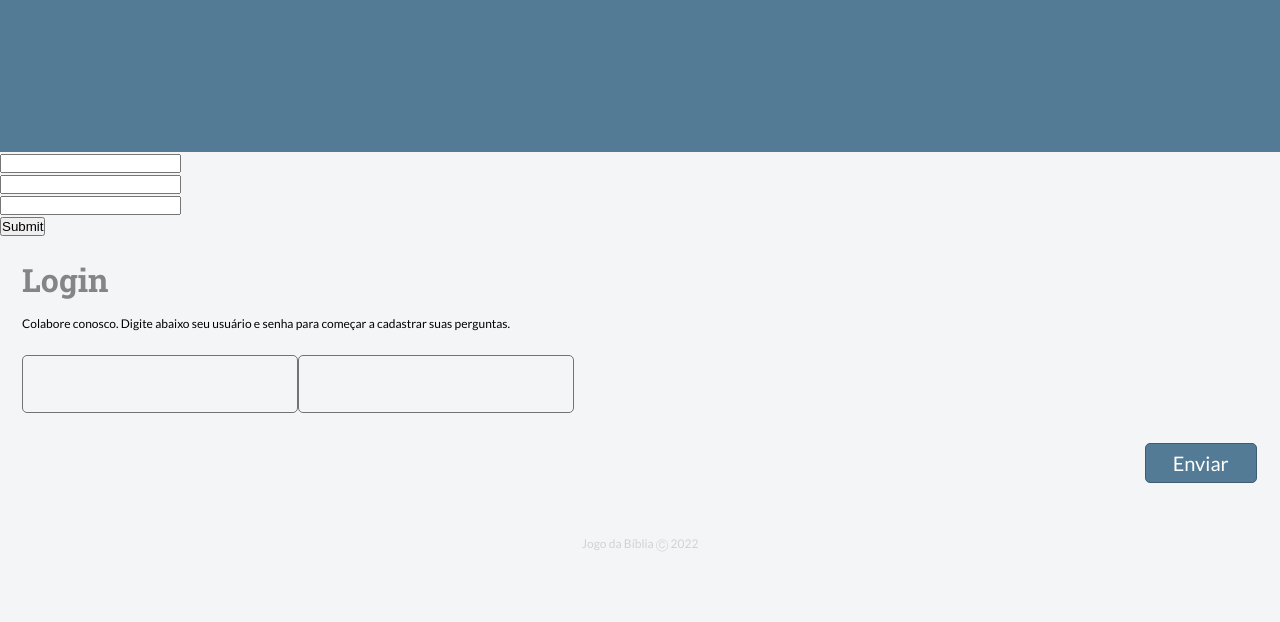
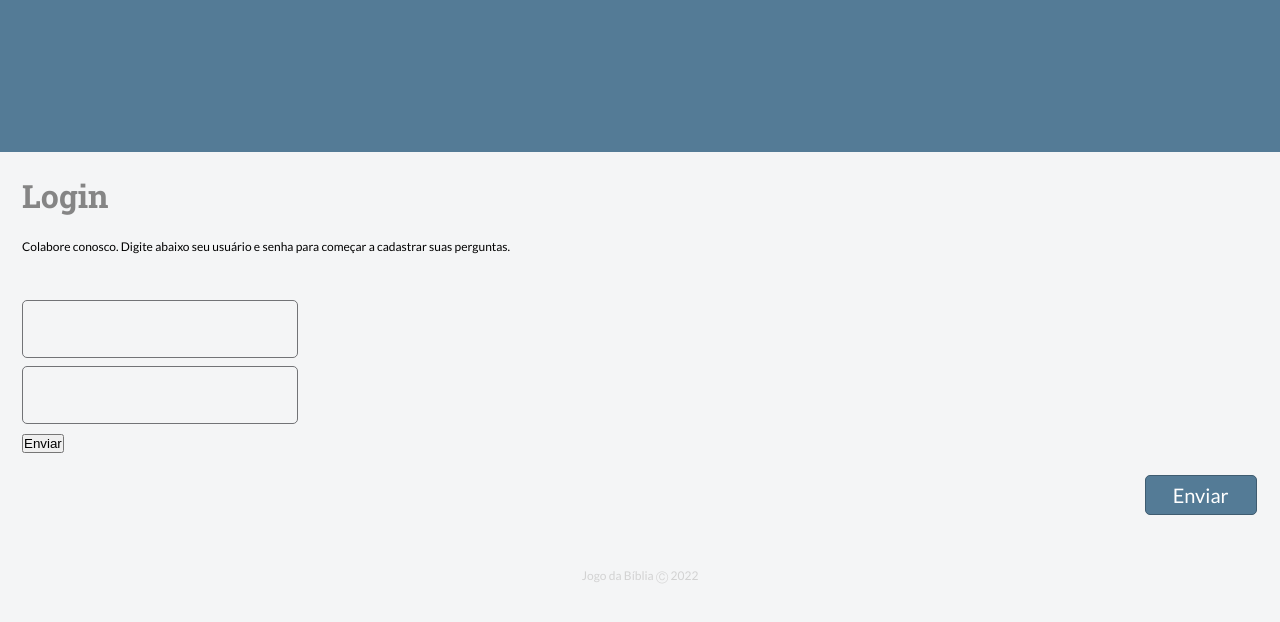
Before and after one commit to Thisistevin/jogodabiblia-1, a React (Create React App) app: page / in a window 1280 px wide. Shown: the top 622 px of the page. Built offline with nearby package versions, Linux system fonts and the light colour scheme.

Commit message:
Mudança do formulário para formik

```diff
--- a/src/Components/Formulario/index.jsx
+++ b/src/Components/Formulario/index.jsx
@@ -23,10 +23,6 @@ const validationSchema = Yup.object().shape({
       {({ isSubmitting }) => (
         <StyledForm>
           <StyledFieldWrapper>
-            <StyledField type="text" name="name" />
-            <StyledErrorMessage name="name" component="div" />
-          </StyledFieldWrapper>
-          <StyledFieldWrapper>
             <StyledField type="email" name="email" />
             <StyledErrorMessage name="email" component="div" />
           </StyledFieldWrapper>
@@ -35,7 +31,7 @@ const validationSchema = Yup.object().shape({
             <StyledErrorMessage name="password" component="div" />
           </StyledFieldWrapper>
           <button type="submit" disabled={isSubmitting}>
-            Submit
+            Enviar
           </button>
         </StyledForm>
       )}
--- a/src/Components/Formulario/styles.js
+++ b/src/Components/Formulario/styles.js
@@ -1,10 +1,20 @@
 import styled from 'styled-components';
 import { Form, Field, ErrorMessage } from 'formik';
 
+export default styled.button`
+  background-color: #547B96;
+  padding: 0px 27px;
+  height: 40px;
+  border: solid 1px #3F5C70;
+  font-family: "Lato", sans-serif;
+  font-size: 20px;
+  color: white;
+  border-radius: 5px;
+`;
 
 export const StyledForm = styled(Form)`
-  color: black;
   /* Estilos do formulário */
+  padding: 0px 22px 22px 22px;
 `;
 
 export const StyledFieldWrapper = styled.div`
@@ -13,8 +23,13 @@ export const StyledFieldWrapper = styled.div`
 `;
 
 export const StyledField = styled(Field)`
-  color: black;
   /* Estilos do campo */
+  width: 274px;
+  height: 56px;
+  border-radius: 5px;
+  border: solid 1px #727376;
+  background-color: #F4F5F6;
+  margin-bottom: 8px;
 `;
 
 export const StyledErrorMessage = styled(ErrorMessage)`
--- a/src/Components/LoginTemplate/index.js
+++ b/src/Components/LoginTemplate/index.js
@@ -7,8 +7,7 @@ export default function LoginForm() {
     <Container>
         <h1>Login</h1>
         <Legenda>Colabore conosco. Digite abaixo seu usuário e senha para começar a cadastrar suas perguntas.</Legenda>
-        <Input />
-        <Input />
+
     </Container>
   )
 }
--- a/src/Pages/Login/index.jsx
+++ b/src/Pages/Login/index.jsx
@@ -1,5 +1,5 @@
 import React from 'react'
-import  Container, { ButtonContainer, JogoDaBibliaLable } from './styles'
+import  Container, { ButtonContainer, JogoDaBibliaLable, Legenda } from './styles'
 import LoginForm from 'Components/LoginTemplate';
 import Button from 'Components/Button';
 import MyForm from 'Components/Formulario';
@@ -8,8 +8,12 @@ export default function Login() {
   return (
     <Container>
         <header />
+        <Container>
+          <h1>Login</h1>
+          <Legenda>Colabore conosco. Digite abaixo seu usuário e senha para começar a cadastrar suas perguntas.</Legenda>
+        </Container>
         <MyForm />
-        <LoginForm />
+
         <ButtonContainer>
           <Button />
         </ButtonContainer>
--- a/src/Pages/Login/styles.js
+++ b/src/Pages/Login/styles.js
@@ -10,6 +10,12 @@ export default styled.div`
     input{
 
     }
+  }
+  h1{
+    font-family: "Roboto Slab", serif;
+    padding-bottom: 15px;
+    color: #858585;
+    padding: 22px;
   }
 `;
 
@@ -33,3 +39,9 @@ export const JogoDaBibliaLable = styled.div`
   color: #D2D2D2;
   font-family: "Lato", sans-serif;
 `;
+export const Legenda = styled.p`
+  font-size: 12px;
+  margin-bottom: 24px;
+  font-family: "Lato", sans-serif;
+  padding: 0px 22px 22px 22px;
+`;
```
